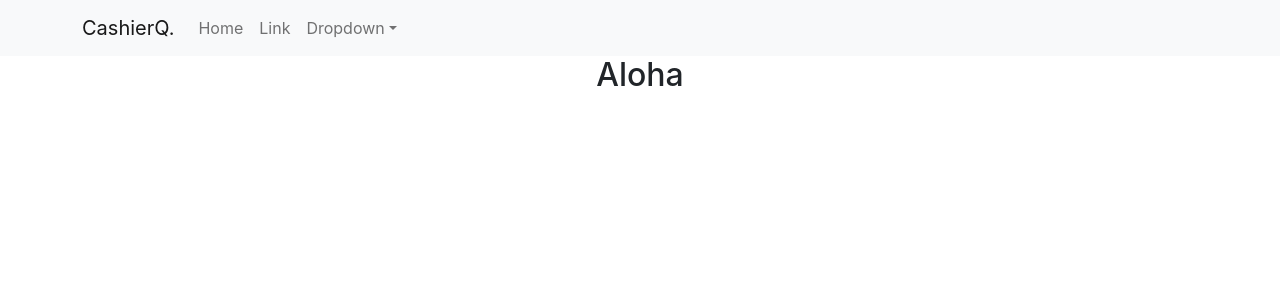
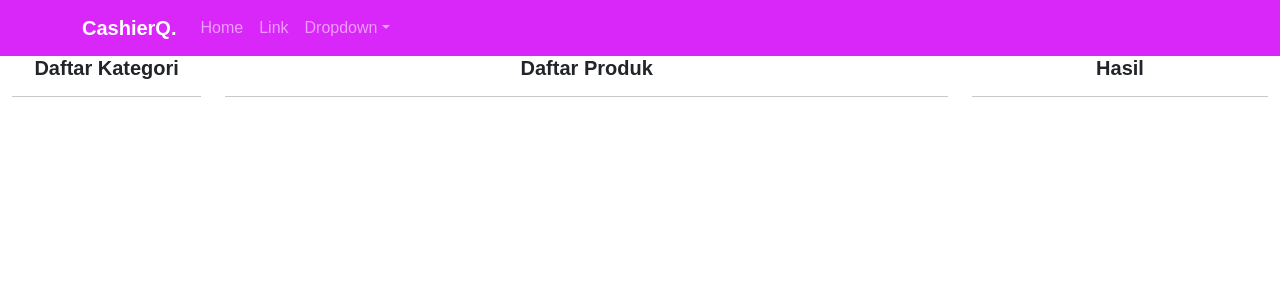
Before and after one commit to Adria-Tisnawati-Aprilia/CashierApp, a React (Create React App) app in the folder cashier_app/: page / in a window 1280 px wide. Shown: the top 300 px of the page. Built offline with nearby package versions, Linux system fonts and the light colour scheme.

Commit message:
desain layout

```diff
--- a/cashier_app/src/App.js
+++ b/cashier_app/src/App.js
@@ -1,11 +1,20 @@
 import './App.css';
-import NavbarComponent from './component/NavbarComponent';
-
+import {Row, Col, Container} from 'react-bootstrap'
+import {Hasil, NavbarComponent, ListCategories} from './component';
 function App() {
   return (
     <div className="App">
       <NavbarComponent/>
-      <h2>Aloha</h2>
+      <Container fluid mt="3">
+        <Row>
+          <ListCategories/>
+          <Col>
+            <h5><strong>Daftar Produk</strong></h5>
+            <hr/>
+          </Col>
+          <Hasil/>
+        </Row>
+      </Container>
     </div>
   );
 }
--- /dev/null
+++ b/cashier_app/src/component/Hasil.js
@@ -0,0 +1,15 @@
+import React, { Component } from 'react'
+import { Col } from 'react-bootstrap'
+
+export default class ListCategories extends Component {
+    render() {
+        return (
+        <Col md={3} mt="4">
+            <h5>
+                <strong>Hasil</strong>
+            </h5>
+            <hr/>
+        </Col>
+        )
+    }
+}
--- /dev/null
+++ b/cashier_app/src/component/ListCategories.js
@@ -0,0 +1,15 @@
+import React, { Component } from 'react'
+import { Col } from 'react-bootstrap'
+
+export default class ListCategories extends Component {
+    render() {
+        return (
+        <Col md={2} mt="4">
+            <h5>
+                <strong>Daftar Kategori</strong>
+            </h5>
+            <hr/>
+        </Col>
+        )
+    }
+}
--- a/cashier_app/src/component/NavbarComponent.js
+++ b/cashier_app/src/component/NavbarComponent.js
@@ -1,12 +1,12 @@
 import React from 'react'
-import {Nav, Form, Formcontrol, Button, NavDropdown, Navbar, Container} from 'react-bootstrap'
+import {Nav, NavDropdown, Navbar, Container} from 'react-bootstrap'
 
 const NavbarComponent = () => {
     return (
         <div>
-            <Navbar bg="light" expand="lg">
+            <Navbar variant="dark" expand="lg">
                 <Container>
-                <Navbar.Brand href="#home">CashierQ.</Navbar.Brand>
+                <Navbar.Brand href="#home"><strong>CashierQ.</strong></Navbar.Brand>
                 <Navbar.Toggle aria-controls="basic-navbar-nav" />
                 <Navbar.Collapse id="basic-navbar-nav">
                     <Nav className="me-auto">
--- /dev/null
+++ b/cashier_app/src/component/index.js
@@ -0,0 +1,5 @@
+import Hasil from './Hasil'
+import ListCategories from './ListCategories'
+import NavbarComponent from './NavbarComponent'
+
+export { Hasil, ListCategories, NavbarComponent}
--- a/cashier_app/src/index.css
+++ b/cashier_app/src/index.css
@@ -1,10 +1,12 @@
 body {
   margin: 0;
-  font-family: -apple-system, BlinkMacSystemFont, 'Segoe UI', 'Roboto', 'Oxygen',
-    'Ubuntu', 'Cantarell', 'Fira Sans', 'Droid Sans', 'Helvetica Neue',
-    sans-serif;
+  font-family: 'Public Sans', sans-serif;
   -webkit-font-smoothing: antialiased;
   -moz-osx-font-smoothing: grayscale;
+}
+
+.navbar {
+  background-color: #D926F9;
 }
 
 code {
```
